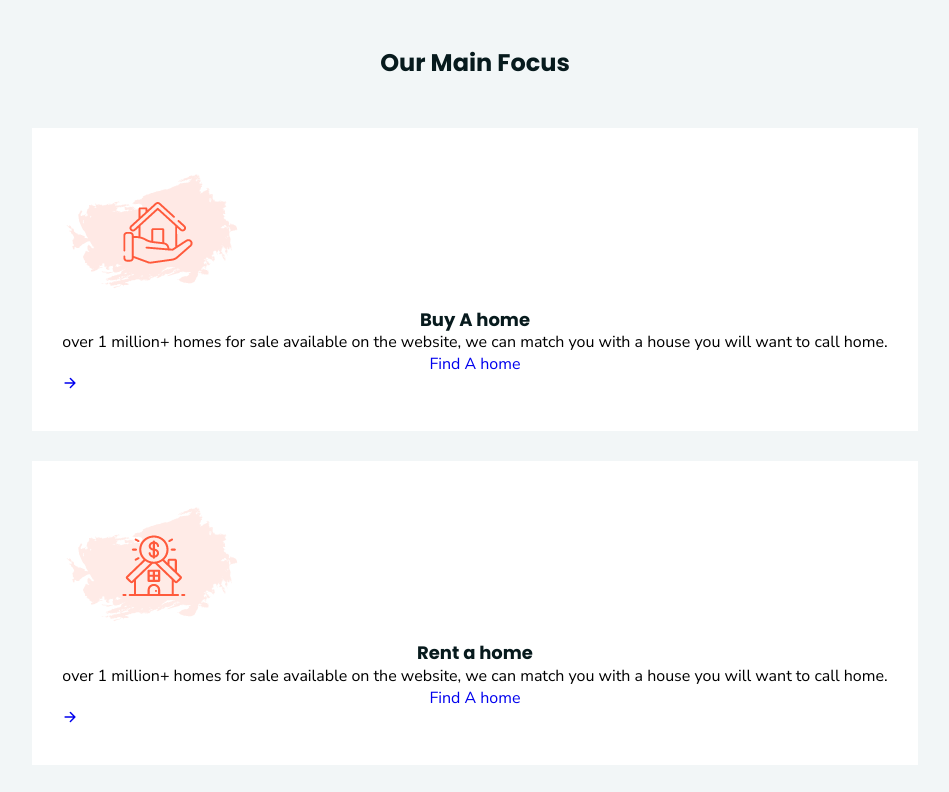
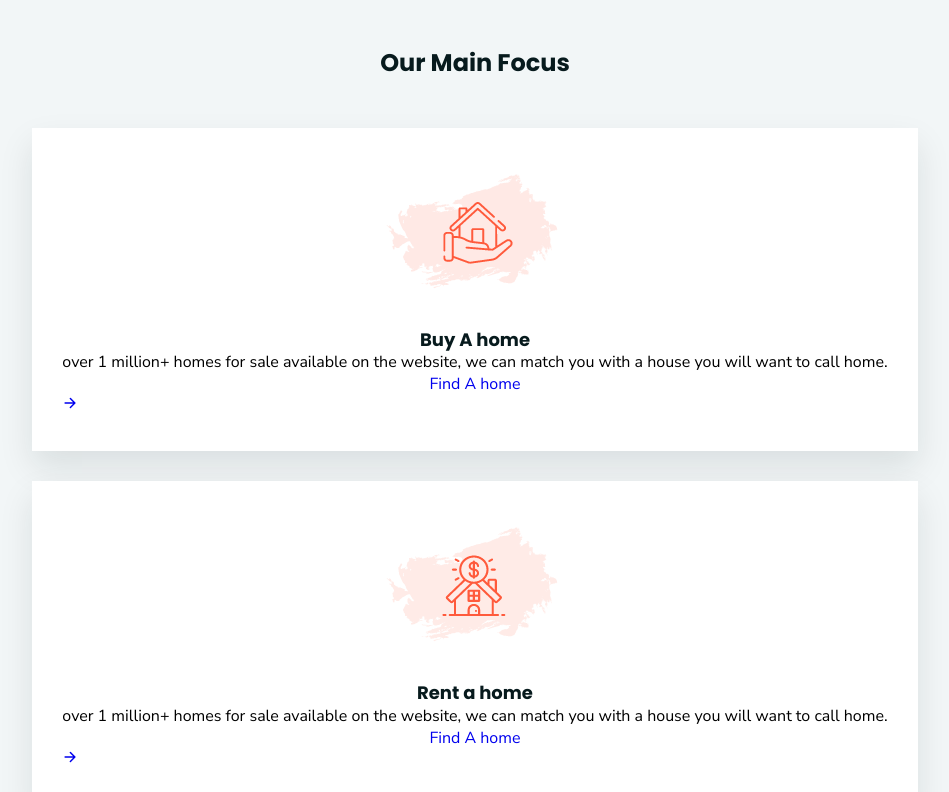
Before and after one commit to leonardojulius/homeverse, a plain HTML site: page Starter file - Homeverse/index.html in a window 1280 px wide. Shown: the part 3288-4080 px from the top of the page, without its empty margins (165-1114 px from the left). Drawn offline with nearby package versions, Linux system fonts and the light colour scheme.

Commit message:
Project Resume

```diff
--- a/Starter file - Homeverse/assets/css/style.css
+++ b/Starter file - Homeverse/assets/css/style.css
@@ -550,4 +550,12 @@ max-width: max-content;
   background: var(--white);
   text-align: center;
   padding: 40px 30px;
+  box-shadow: var(--shadow-2);
 }
+
+
+.service-card .card-icon {
+  width: max-content;
+  margin-inline: auto;
+  margin-bottom: 20px;
+}
```
